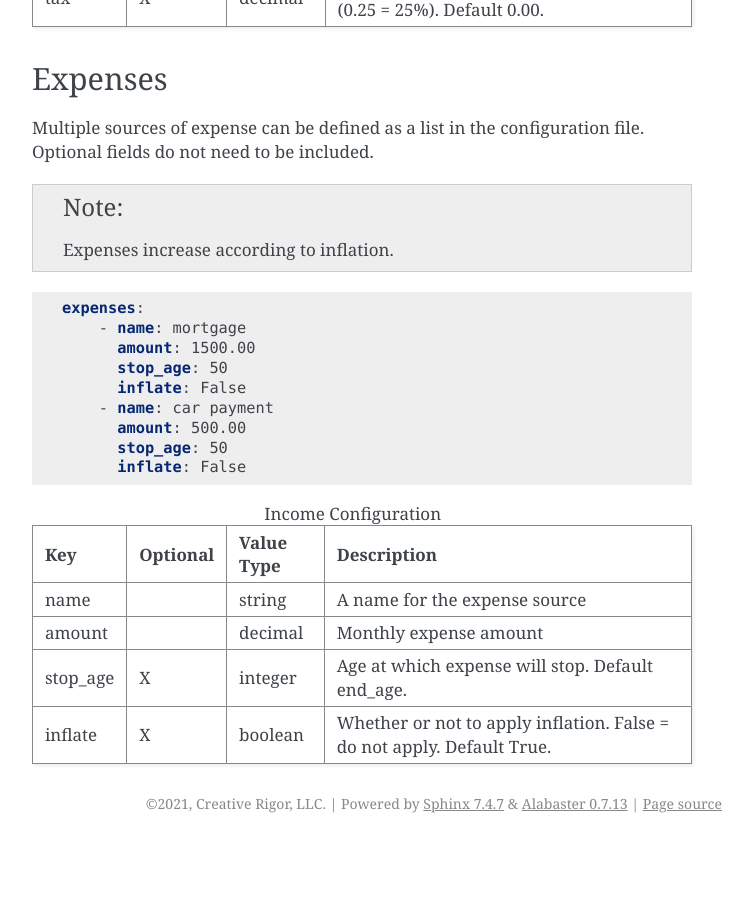
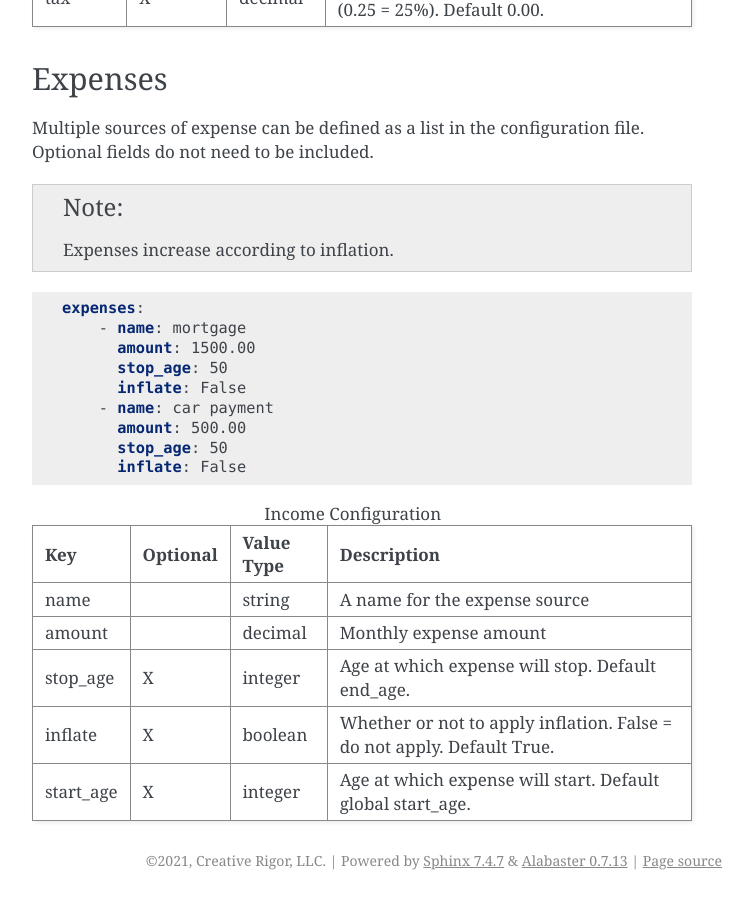
Before and after one commit to engineerslifeforme/personal_finance_forecaster, a Sphinx documentation site: the page built from docs/configuration.md, in a window 1280 px wide and 900 px high, scrolled down 2020 px. Shown: the whole window, without its empty margins (388-1141 px from the left). Built offline with Sphinx 7.4.7, drawn with Linux system fonts in a browser that asks for light colours; before the commit the page ends 2863 px from its top, so only the background shows below that.

Commit message:
Update to documentation

````diff
--- a/docs/configuration.md
+++ b/docs/configuration.md
@@ -157,4 +157,8 @@ expenses:
   - X
   - boolean
   - Whether or not to apply inflation.  False = do not apply.  Default True.
+* - start_age
+  - X
+  - integer
+  - Age at which expense will start.  Default global start_age.
 ```
````
